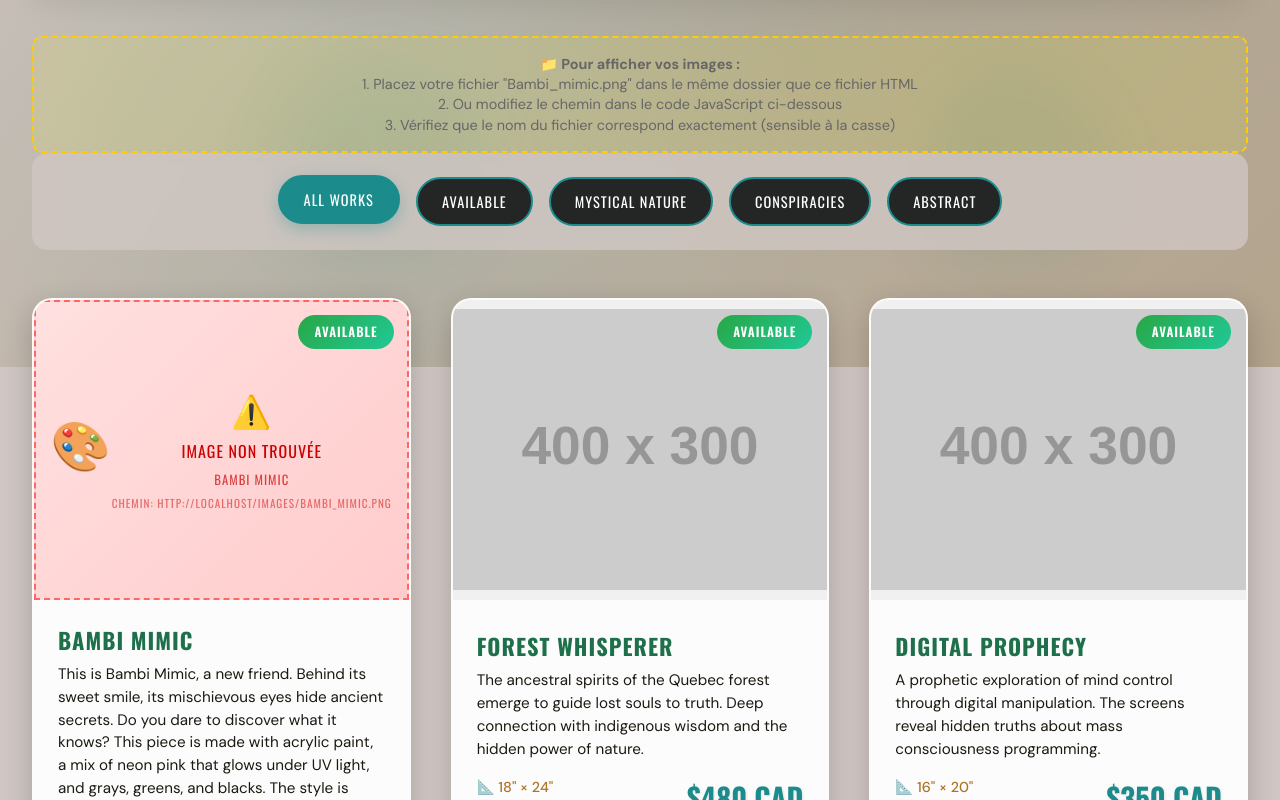
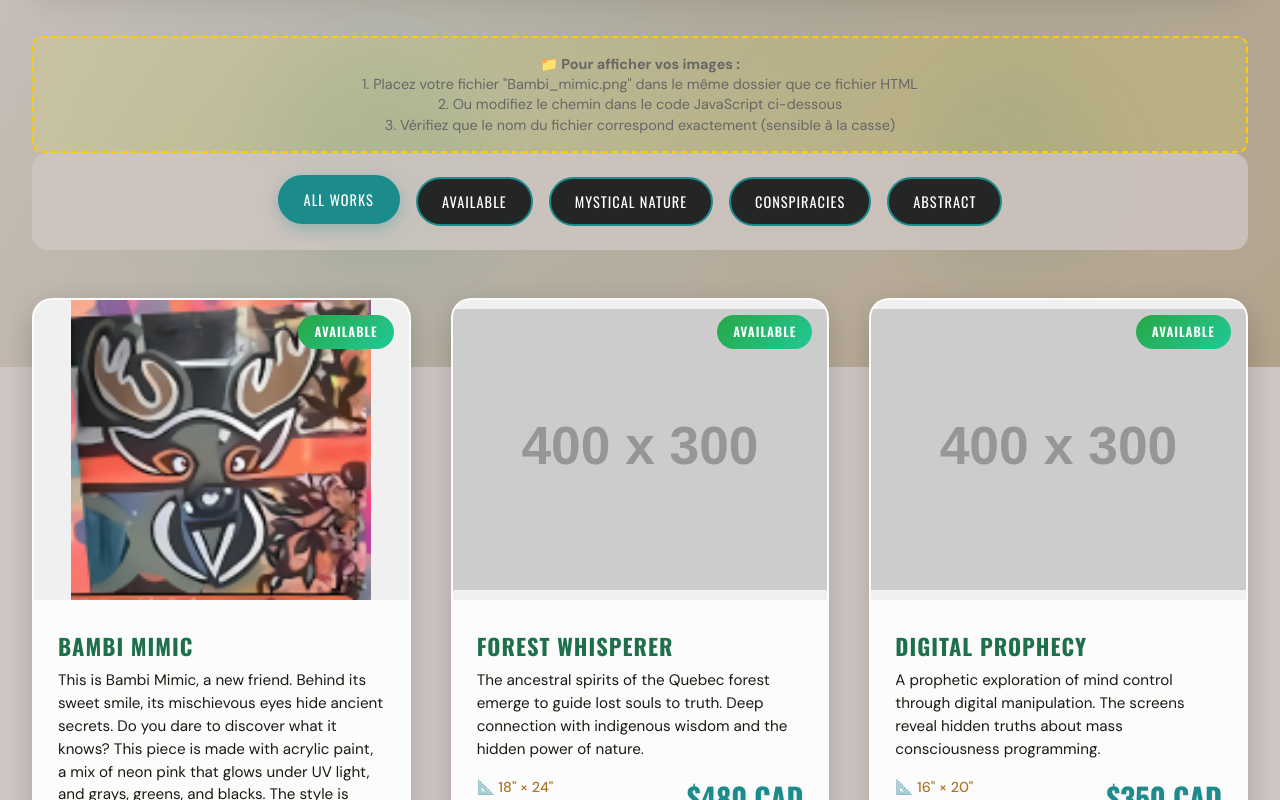
Before and after one commit to 1LazyCrazy1/MYWEBSITE, a plain HTML site: page paintings.html in a window 1280 px wide. Shown: the part 433-1233 px from the top of the page. Drawn offline with nearby package versions, Linux system fonts and the light colour scheme; placeholder pictures from the web are drawn by us.

Commit message:
Update paintings.html

```diff
--- a/paintings.html
+++ b/paintings.html
@@ -687,7 +687,7 @@
             {
                 title: "Bambi Mimic",
                 // MODIFIEZ CE CHEMIN selon l'emplacement de votre image :
-                image: "images/Bambi_Mimic.png", // Sans le "./" au début
+                image: "Bambi_Mimic.png", // Sans le "./" au début
                 // Alternatives si l'image est dans un sous-dossier :
                 // image: "images/Bambi_mimic.png",
                 // image: "assets/Bambi_mimic.png",
```
